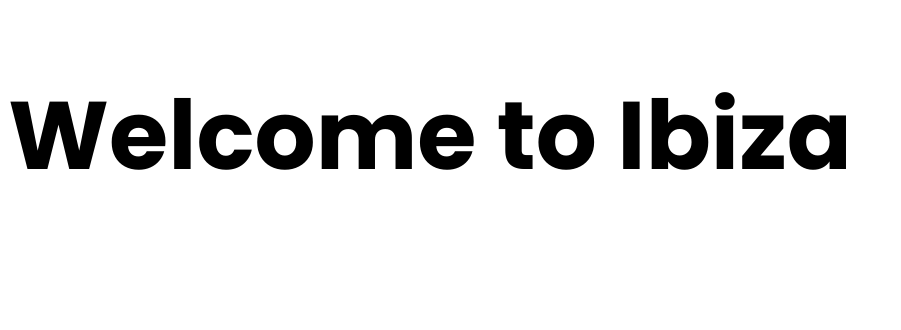
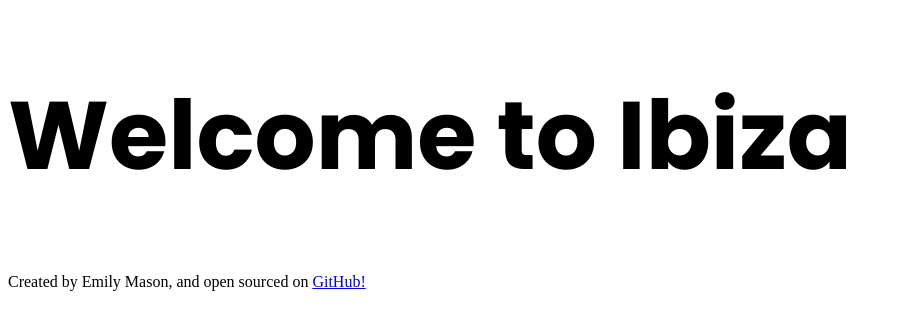
Before and after one commit to masone85/travel-project-1, a plain HTML site: page index.html in a window 1280 px wide. Shown: the whole page, without its empty margins (0-901 px from the left). Drawn offline with Linux system fonts and the light colour scheme.

Commit message:
added footer and link to github

```diff
--- a/index.html
+++ b/index.html
@@ -15,5 +15,12 @@
   </head>
   <body>
     <h1>Welcome to Ibiza</h1>
+
+    <footer>
+      Created by Emily Mason, and open sourced on
+      <a href="https://github.com/masone85/travel-project-1" target="_blank"
+        >GitHub!</a
+      >
+    </footer>
   </body>
 </html>
```
